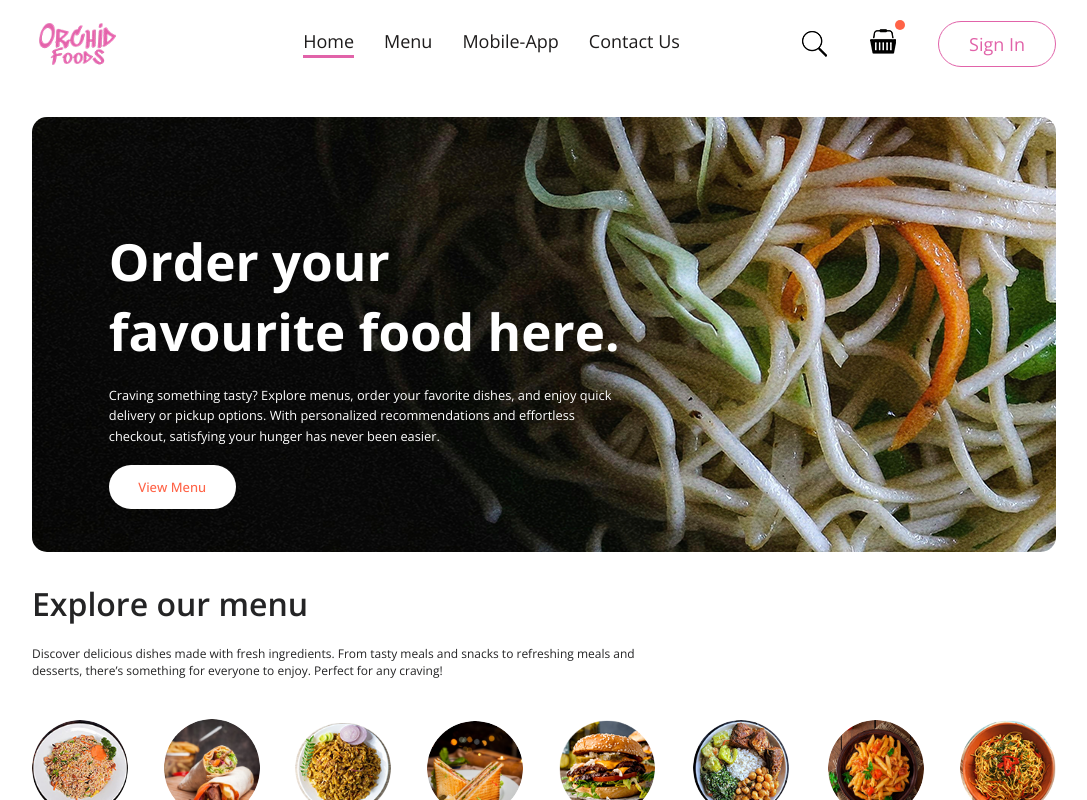
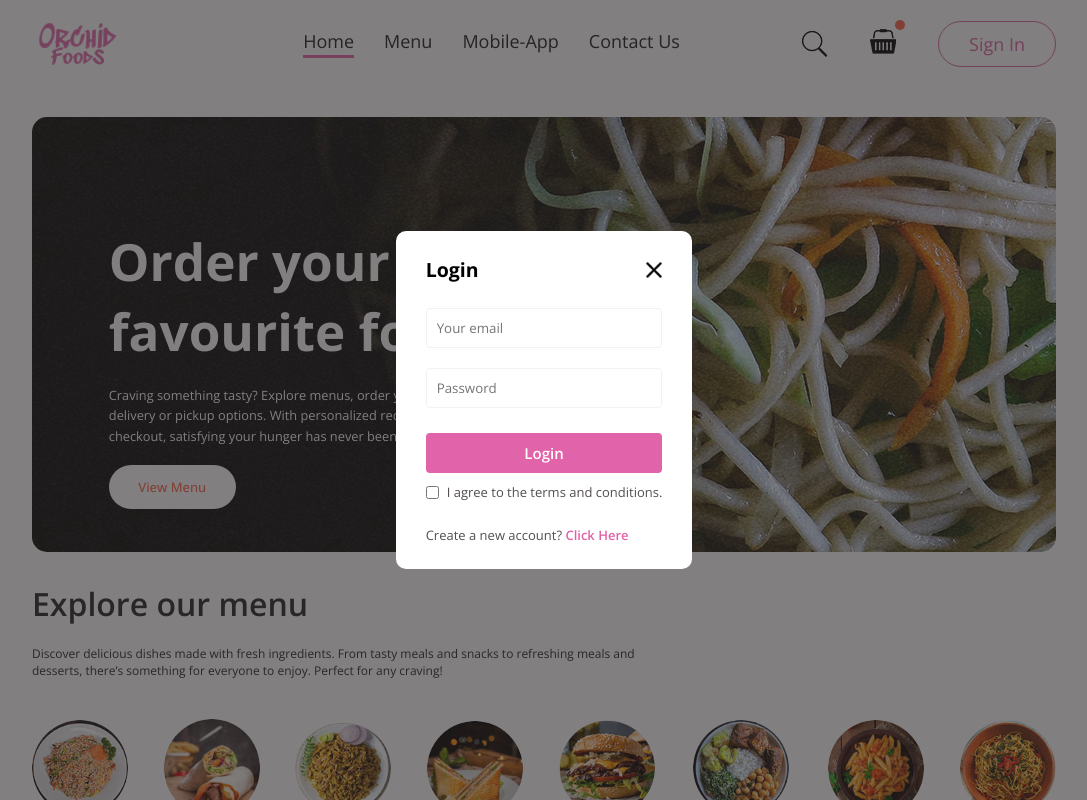
Before and after one commit to prasa-c/OrchidFoods---Frond-end, a React (Vite) app: page / in a window 1280 px wide. Both pictures are taken after a click on the button "Sign In". Shown: the top 800 px of the page, without its empty margins (96-1183 px from the left). Built offline with nearby package versions, Linux system fonts and the light colour scheme; a web font is replaced by a local one.

Commit message:
added login and signup

```diff
--- a/src/App.jsx
+++ b/src/App.jsx
@@ -1,16 +1,20 @@
-import React from 'react'
+import React, {useState} from 'react'
 import Navbar from './components/Navbar/Navbar'
 import { Route, Routes } from 'react-router-dom'
 import Home from './pages/Home/Home'
 import Cart from './pages/Cart/Cart'
 import PlaceOrder from './pages/PlaceOrder/PlaceOrder'
 import Footer from './components/Footer/Footer'
+import LoginPopup from './components/LoginPopup/LoginPopup'
 
 const App = () => {
+
+  const [showLogin,setShowLogin] = useState(false)
   return (
     <>
+    {showLogin?<LoginPopup setShowLogin={setShowLogin}/>:<></>}
     <div className='app'>
-      <Navbar/>
+      <Navbar setShowLogin = {setShowLogin}/>
       <Routes>
         <Route path='/' element={<Home />} />
         <Route path='/cart' element={<Cart />} />
--- /dev/null
+++ b/src/components/LoginPopup/LoginPopup.css
@@ -0,0 +1,75 @@
+.login-popup{
+    position: absolute;
+    z-index: 1;
+    width: 100%;
+    height: 100%;
+    background-color: rgba(44, 41, 41, 0.596);
+    display: grid;
+}
+
+.login-popup-container{
+    place-self: center;
+    width: max(23vm, 300px);
+    color: #534f4f;
+    background-color: white;
+    display: flex;
+    flex-direction: column;
+    gap: 25px;
+    padding: 25px 30px;
+    border-radius: 10px;
+    font-size: 13px;
+    animation: fadeIn 0.5s;
+}
+
+.login-popup-title{
+    display: flex;
+    justify-content: space-between;
+    align-items: center;
+    color: black;
+}
+
+.login-popup-title img{
+    width: 16px;
+    cursor: pointer;
+}
+
+.login-popup-inputs{
+    display: flex;
+    flex-direction: column;
+    gap: 20px;
+}
+
+.login-popup-inputs input{
+    outline: none;
+    border: 1px solid rgb(247, 240, 240);
+    padding: 10px;
+    border-radius: 4px;
+}
+
+.login-popup-container button{
+    border: none;
+    padding: 10px;
+    border-radius: 4px;
+    color: white;
+    background-color: #E163A9;
+    font-size: 15px;
+    font-weight: 600;
+    cursor: pointer;
+}
+
+.login-popup-condition{
+    display: flex;
+    align-items: start;
+    gap: 8px;
+    margin-top: -15px;
+}
+
+.login-popup-condition input{
+    margin-top: 3px;
+}
+
+.login-popup p span{
+    color: #E163A9;
+    font-weight: 600;
+    cursor: pointer;
+}
--- /dev/null
+++ b/src/components/LoginPopup/LoginPopup.jsx
@@ -0,0 +1,34 @@
+import React, {useState} from 'react'
+import './LoginPopup.css'
+import { assets } from '../../assets/assets'
+
+const LoginPopup = ({setShowLogin}) => {
+
+    const [currentState, setCurrentState] = useState("Login")
+  return (
+    <div className='login-popup'>
+    <form className="login-popup-container">
+        <div className="login-popup-title">
+            <h2>{currentState}</h2>
+            <img onClick={()=>setShowLogin(false)} src={assets.cross_icon} alt="" />
+        </div>
+        <div className="login-popup-inputs">
+            {currentState==="Login"?<></>:<input type="text" placeholder='Your name' required />}
+            <input type="email" placeholder='Your email' required />
+            <input type="password" placeholder='Password' required />
+        </div>
+        <button>{currentState==="Sign Up"?"Create account":"Login"}</button>
+        <div className="login-popup-condition">
+            <input type="checkbox" required />
+            <p>I agree to the terms and conditions.</p>
+        </div>
+        {currentState==="Login"
+        ?<p>Create a new account? <span onClick={()=>setCurrentState("Sign Up")}>Click Here</span></p>
+        :<p>Already have an account? <span onClick={()=>setCurrentState("Login")}>Login Here</span></p>
+        }
+    </form>
+    </div>
+  )
+}
+
+export default LoginPopup
--- a/src/components/Navbar/Navbar.jsx
+++ b/src/components/Navbar/Navbar.jsx
@@ -3,7 +3,7 @@
 import { assets } from '../../assets/assets'
 import { Link } from 'react-router-dom';
 
-const Navbar = () => {
+const Navbar = ({setShowLogin}) => {
 
     const [menu, setMenu] = useState("home")
 
@@ -22,7 +22,7 @@
                 <img src={assets.basket_icon} alt="" />
                 <div className="dot"></div>
             </div>
-            <button>Sign In</button>
+            <button onClick = {()=>setShowLogin(true)}>Sign In</button>
         </div>
     </div>
   )
```
Also changed, not shown: src/assets/cross_icon.png.
